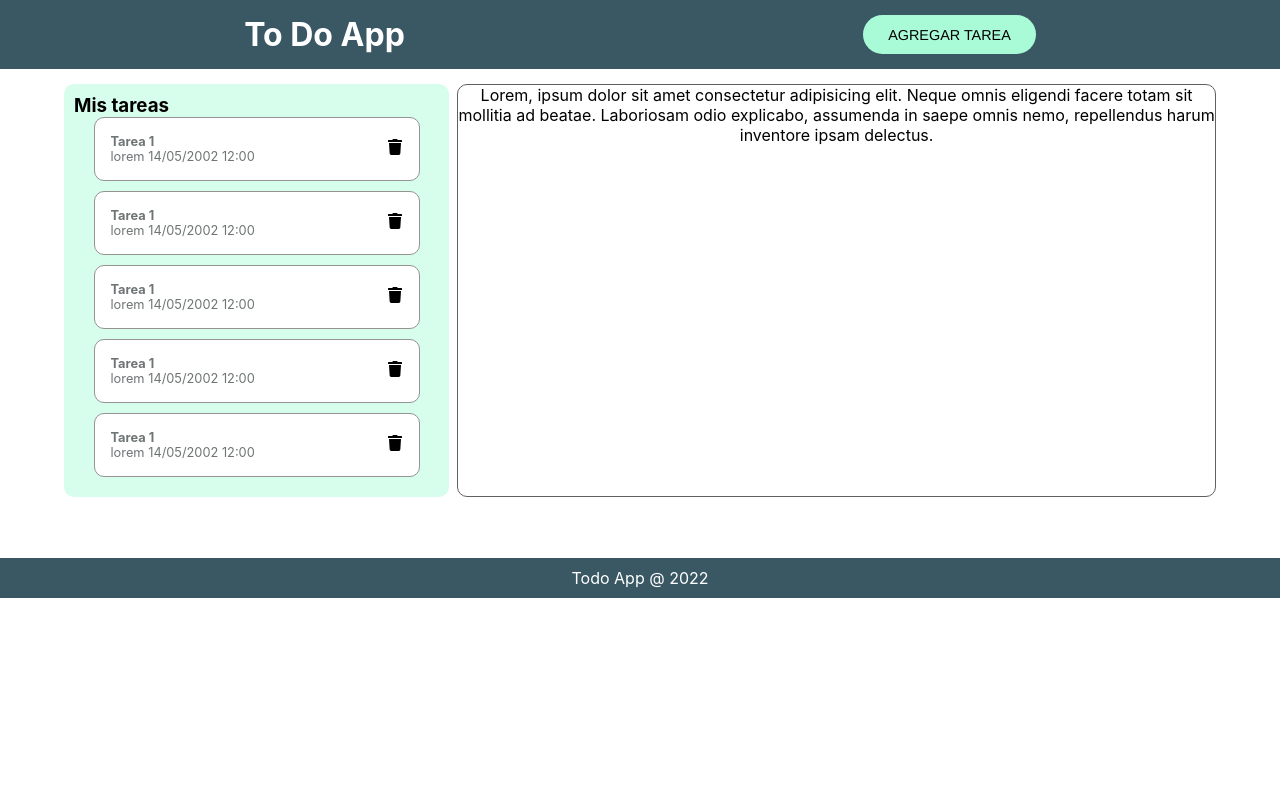
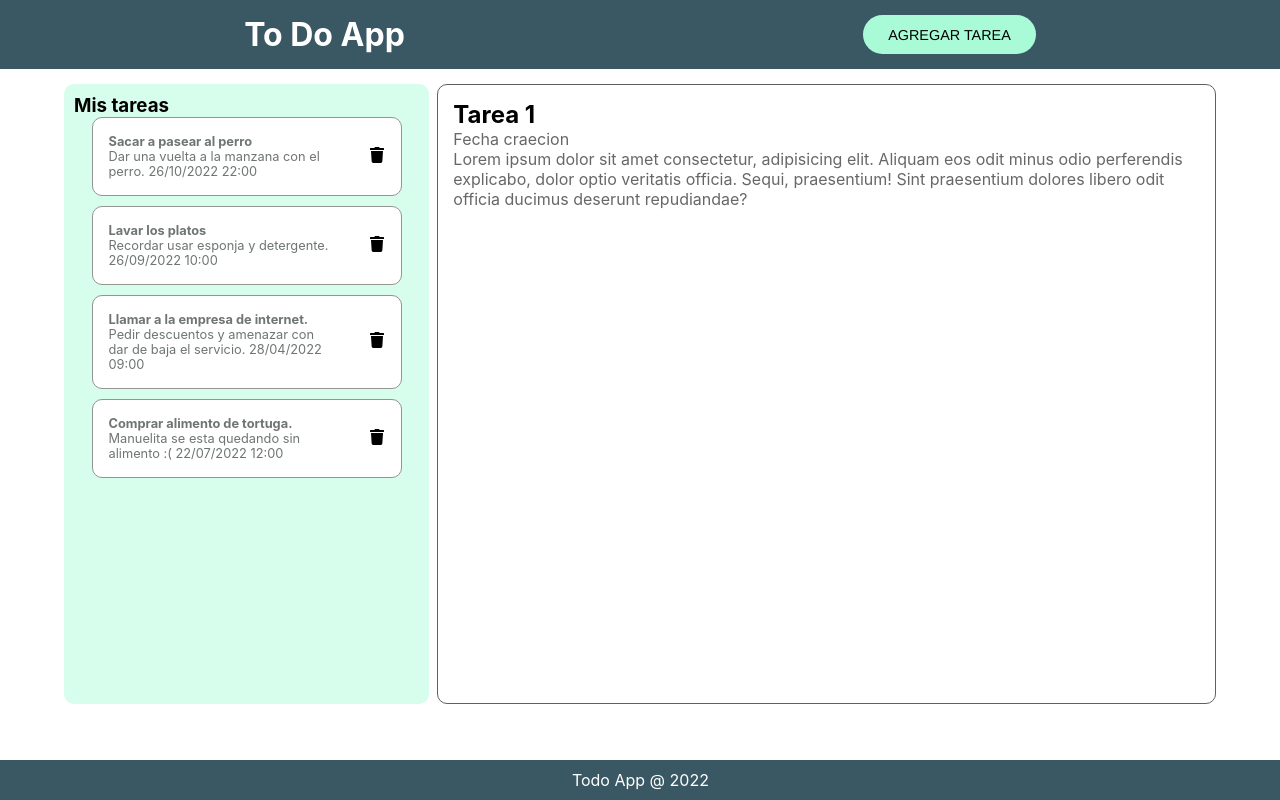
Before and after one commit to lucaslunacl/evaluacion-tecnica-dev, a React (Create React App) app in the folder client/: page / in a window 1280 px wide. Built offline with nearby package versions, Linux system fonts and the light colour scheme.

Commit message:
cambios de estilo

```diff
--- a/client/src/components/Card/Tareas.css
+++ b/client/src/components/Card/Tareas.css
@@ -5,12 +5,44 @@
     justify-content: center;
     margin: 0 auto;
     margin-top: 15px;
+
+
 }
 
+::-webkit-scrollbar {
+    width: 5px;
+  }
+
+  /* Track */
+  ::-webkit-scrollbar-track {
+    box-shadow: inset 0 0 5px grey;
+    border-radius: 10px;
+  }
+
+  /* Handle */
+  ::-webkit-scrollbar-thumb {
+    background: #474948;
+    border-radius: 10px;
+  }
 
 .cont-der{
     border: 1px solid rgb(100, 95, 95);
     border-radius: 10px;
+    display: flex;
+    flex-direction: column;
+    padding: 15px;
+
+}
+
+.cont-der h2 {
+    font-size: 1.5rem;
+    color: black;
+    text-align: left;
+}
+
+.cont-der span, p {
+    color: rgb(102, 103, 104);
+    text-align: left;
 }
 
 .cont-izq{
@@ -23,4 +55,6 @@
     border-radius: 10px;
     margin-right: 8px;
     align-items: left;
+    height: 75vh;
+    overflow-y: scroll;
 }
--- a/client/src/components/Card/Tareas.jsx
+++ b/client/src/components/Card/Tareas.jsx
@@ -1,50 +1,58 @@
-import React from 'react'
-import Card from './Card.jsx'
-import Footer from '../Footer/Footer.jsx'
-import './Tareas.css'
+import React from "react";
+import Card from "./Card.jsx";
+import Footer from "../Footer/Footer.jsx";
+import "./Tareas.css";
 function Tareas() {
+  const tareas = [
+    {
+      titulo: "Sacar a pasear al perro",
+      descripcion: "Dar una vuelta a la manzana con el perro.",
+      fecha_creacion: "26/10/2022 22:00",
+    },
+    {
+      titulo: "Lavar los platos",
+      descripcion: "Recordar usar esponja y detergente.",
+      fecha_creacion: "26/09/2022 10:00",
+    },
+    {
+      titulo: "Llamar a la empresa de internet.",
+      descripcion: "Pedir descuentos y amenazar con dar de baja el servicio.",
+      fecha_creacion: "28/04/2022 09:00",
+    },
+    {
+      titulo: "Comprar alimento de tortuga.",
+      descripcion: "Manuelita se esta quedando sin alimento :(",
+      fecha_creacion: "22/07/2022 12:00",
+    }
+  ];
+
   return (
     <div>
-      <div className='contenedor-cards'>
-        <div className='cont-izq'>
-        <h3> Mis tareas </h3>
-        <Card
-        titulo='Tarea 1'
-        descripcion= 'lorem'
-        fecha= '14/05/2002 12:00'
-        />
-        <Card
-        titulo='Tarea 1'
-        descripcion= 'lorem'
-        fecha= '14/05/2002 12:00'
-        />
-        <Card
-        titulo='Tarea 1'
-        descripcion= 'lorem'
-        fecha= '14/05/2002 12:00'
-        />
-        <Card
-        titulo='Tarea 1'
-        descripcion= 'lorem'
-        fecha= '14/05/2002 12:00'
-        />
-        <Card
-        titulo='Tarea 1'
-        descripcion= 'lorem'
-        fecha= '14/05/2002 12:00'
-        />
-
-
-
+      <div className="contenedor-cards">
+        <div className="cont-izq">
+          <h3> Mis tareas </h3>
+          {tareas.map((tarea) => (
+            <Card
+              titulo={tarea.titulo}
+              descripcion={tarea.descripcion}
+              fecha={tarea.fecha_creacion}
+            />
+          ))}
         </div>
 
-        <div className='cont-der'>
-            <p>Lorem, ipsum dolor sit amet consectetur adipisicing elit. Neque omnis eligendi facere totam sit mollitia ad beatae. Laboriosam odio explicabo, assumenda in saepe omnis nemo, repellendus harum inventore ipsam delectus.</p>
+        <div className="cont-der">
+          <h2>Tarea 1</h2>
+          <span>Fecha craecion</span>
+          <p>
+            Lorem ipsum dolor sit amet consectetur, adipisicing elit. Aliquam
+            eos odit minus odio perferendis explicabo, dolor optio veritatis
+            officia. Sequi, praesentium! Sint praesentium dolores libero odit
+            officia ducimus deserunt repudiandae?
+          </p>
         </div>
       </div>
-
     </div>
-  )
+  );
 }
 
-export default Tareas
+export default Tareas;
--- a/client/src/components/Footer/Footer.css
+++ b/client/src/components/Footer/Footer.css
@@ -2,6 +2,12 @@ footer{
     background-color:rgba(58,88,100,255) ;
     padding: 10px;
     color: white;
-    position: relative;
-    bottom: -61px;
+    position: absolute;
+    bottom: 0;
+    width: 98.5%;
 }
+
+.footer-p{
+    color: white;
+    text-align: center;
+}
--- a/client/src/components/Footer/Footer.jsx
+++ b/client/src/components/Footer/Footer.jsx
@@ -3,7 +3,7 @@ import './Footer.css'
 function Footer() {
   return (
     <footer >
-      <p>Todo App @ 2022</p>
+      <p className='footer-p'>Todo App @ 2022</p>
     </footer>
   )
 }
```
